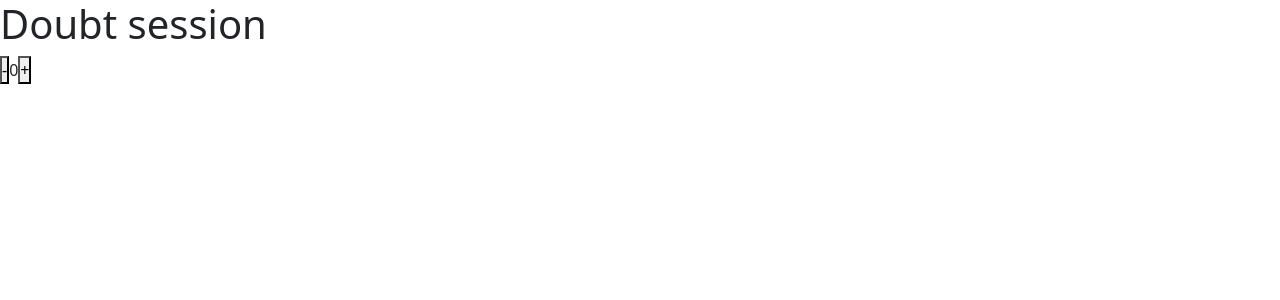
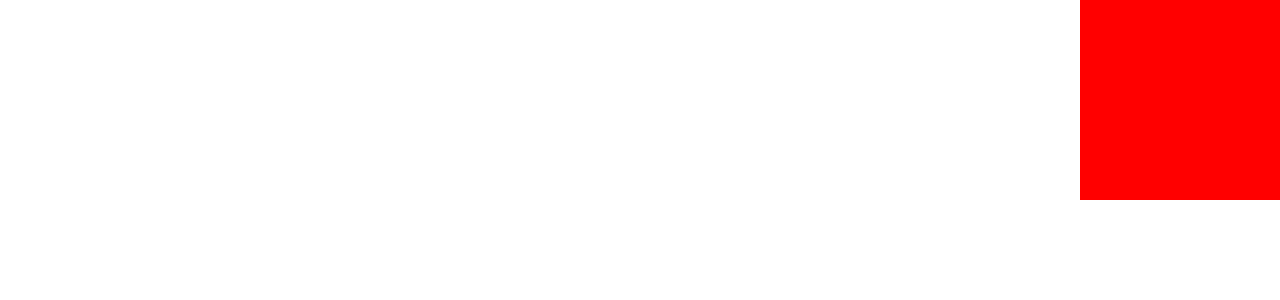
Before and after one commit to Bhallaydv/React, a React (Vite) app: page / in a window 1280 px wide. Shown: the top 300 px of the page. Built offline with nearby package versions, Linux system fonts and the light colour scheme.

Commit message:
New Code

```diff
--- a/package.json
+++ b/package.json
@@ -11,6 +11,7 @@
   },
   "dependencies": {
     "bootstrap": "^5.3.8",
+    "motion": "^12.23.12",
     "react": "^19.1.1",
     "react-bootstrap": "^2.10.10",
     "react-dom": "^19.1.1",
--- a/src/App.jsx
+++ b/src/App.jsx
@@ -24,6 +24,7 @@ import { createContext } from "react";
 import ThemeProvider from "./Class 8/context/ThemeProvider";
 import Hooks1 from "./Class 9/Hooks1";
 import Doubts from "./Class 10/Doubts";
+import Intro from "./FramerMotion/Intro";
 
 //creation of context
  export const DataContext=createContext()
@@ -140,7 +141,8 @@ let router=createBrowserRouter(
 
 {/* <ThemeProvider /> */}
 {/* <Hooks1 /> */}
-<Doubts />
+{/* <Doubts /> */}
+<Intro />
 
 
     </>
--- a/src/Card.css
+++ b/src/Card.css
@@ -1,8 +1,8 @@
-.box{
+/* .box{
     width: 300px;
     border: 2px solid black;
     padding:40px;
     margin-bottom: 20px;
     margin: auto;
     border-radius: 20px;
-}
+} */
--- /dev/null
+++ b/src/FramerMotion/Intro.css
@@ -0,0 +1,14 @@
+.box{
+    width: 300px;
+    height: 300px;
+    background-color: green;
+    border: 2px solid black;
+}
+
+.box1{
+    width: 200px;
+    height: 200px;
+    background-color: red;
+    position: absolute;
+    right: 0px;
+}
--- /dev/null
+++ b/src/FramerMotion/Intro.jsx
@@ -0,0 +1,75 @@
+import React from 'react'
+import { motion } from 'framer-motion'
+import './Intro.css'
+const Intro = () => {
+  return (
+    <div>
+     {/* <motion.h1
+     animate={{
+      scale:0.75
+     }}
+
+     >Starting with framer motion</motion.h1>
+
+     <motion.div
+     className="box"
+     animate={{
+      x:[0,300,300,0,0],
+      y:[0,0,300,300,0],
+      rotate:[0,90,180,270,360]
+     }}
+transition={{
+  duration:3,
+  repeat:Infinity
+}}
+
+     ></motion.div> */}
+
+{/* <motion.div className="box1"
+
+animate={{
+  x:-500,
+  y:-300
+}}
+
+transition={{
+  duration:5,
+  delay:2
+}}
+
+
+></motion.div> */}
+
+
+< motion.div className="box1"
+drag
+whileDrag={{
+  scale:0.3
+}}
+
+dragConstraints={{
+  left:0,
+  top:0,
+  right:800,
+  bottom:500
+}}
+
+whileHover={{
+  scale:1.5
+}}
+
+
+whileTap={{
+  backgroundColor:"green"
+}}
+></motion.div>
+
+
+
+
+
+    </div>
+  )
+}
+
+export default Intro
```
Also changed, not shown: 1 other file (tests, documents, lock files or other folders).
